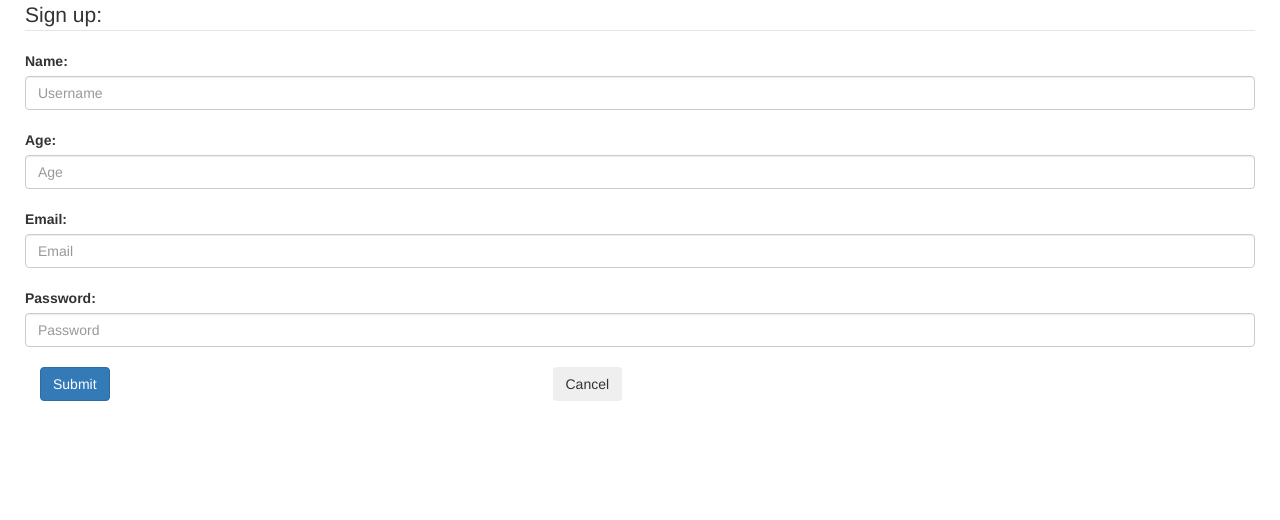
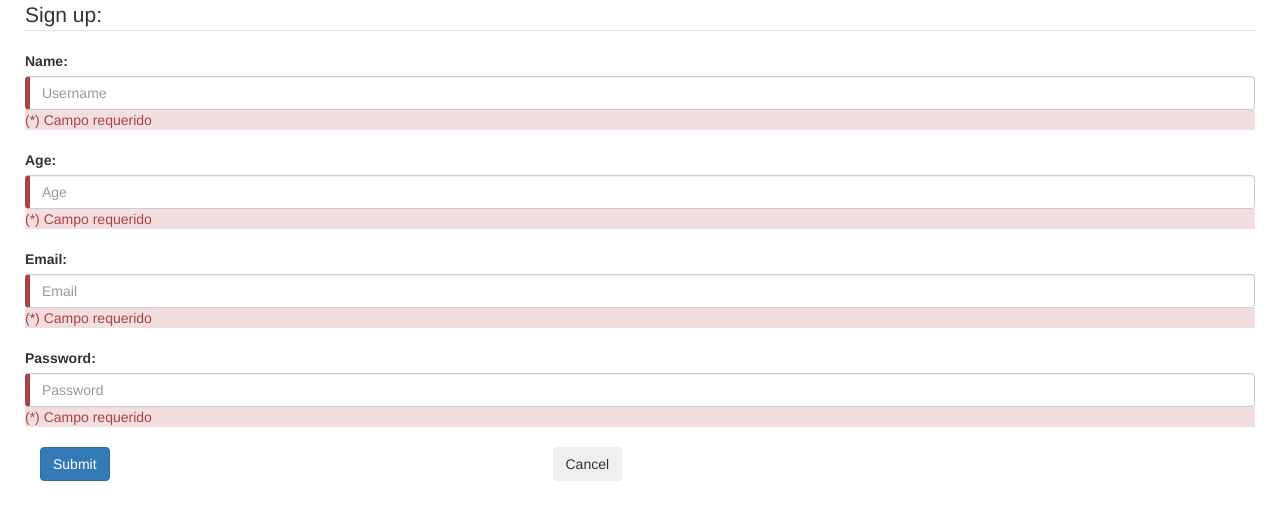
Before and after one commit to ChatyJS/ChatyJS-Client, an Angular app: page /signup in a window 1280 px wide. Shown: the top 520 px of the page. Built offline with nearby package versions, Linux system fonts and the light colour scheme.

Commit message:
Validaciones Sing Up

```diff
--- a/src/app/_components/signup/signup.component.html
+++ b/src/app/_components/signup/signup.component.html
@@ -6,9 +6,9 @@
     <strong>¡Error!</strong>  {{ errors }}
   </div>
 </div>
-
+<div  ng-app>
 <div class="row">
-  <form action="/user" method="post" #userForm (ngSubmit)="signup(username.value, age.value, email.value, password.value)">
+  <form action="/user" method="post" #userForm (ngSubmit)="signup(username.value, age.value, email.value, password.value)" name="forma">
     <div class="form-group">
       <div class="row"><fieldset>
           <legend>Sign up:</legend>
@@ -16,33 +16,38 @@
           <input type="text"
                  class="form-control"
                  #username
-                 name="username"
+                 name="username" ng-model="inp" required
                  value=""
                  placeholder="Username">
+        <div ng-show="forma.username.$error.required" class=" alert-danger">(*) Campo requerido</div>
           <br />
           <label for="age">Age: </label>
           <input type="number"
                  class="form-control"
                  #age
-                 name="user"
+                 name="user" ng-model="inp1" required
                  value=""
                  placeholder="Age">
+        <div ng-show="forma.user.$error.required" class=" alert-danger">(*) Campo requerido</div>
           <br />
           <label for="email">Email: </label>
           <input type="email"
                  class="form-control"
                  #email
-                 name="email"
+                 name="email" ng-model="inp2" required
                  value=""
                  placeholder="Email">
+        <div ng-show="forma.email.$error.required" class=" alert-danger">(*) Campo requerido</div>
+        <div ng-show="forma.email.$error.email" class=" alert-danger">Formato Email: ejemplo@gmail.com</div>
           <br />
           <label for="password">Password:</label>
           <input type="password"
                  class="form-control"
                  #password
-                 name="password"
+                 name="password" ng-model="inp3" required
                  value=""
                  placeholder="Password">
+        <div ng-show="forma.password.$error.required" class=" alert-danger">(*) Campo requerido</div>
           <br />
         </fieldset></div>
       <div class="row">
@@ -58,3 +63,5 @@
     </div>
   </form>
 </div>
+
+</div>
```
